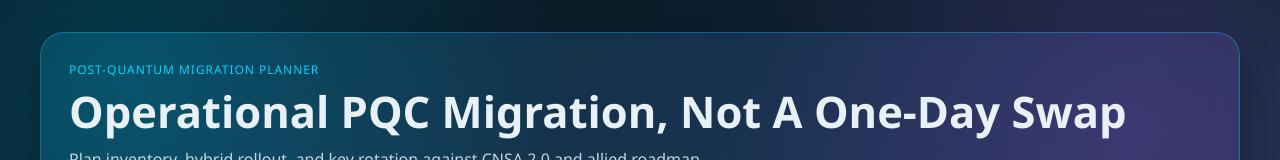
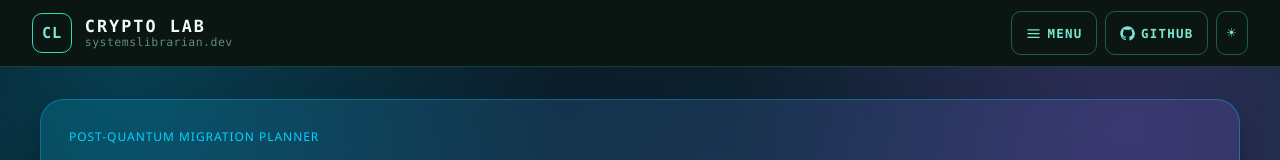
Before and after one commit to systemslibrarian/crypto-lab-pq-rotation, a website built with Vite: page index.html in a window 1280 px wide. Shown: the top 160 px of the page. Built offline with nearby package versions, Linux system fonts and the light colour scheme; what @noble/post-quantum would draw is missing.

Commit message:
Apply accessible shared Crypto Lab header (single banner, AA contrast)
Co-Authored-By: Claude Opus 4.8 (1M context) <noreply@anthropic.com>

```diff
--- a/index.html
+++ b/index.html
@@ -11,6 +11,110 @@
     <title>crypto-lab-pq-rotation</title>
   </head>
   <body>
+<!-- BEGIN crypto-lab shared header — managed; edit shared-header.html + re-run reapply-header.py
+     Identical on every lab. Self-contained styles. Accents use each demo's own
+     --accent CSS variable (teal #35d6bb fallback). The ONLY per-repo value is the
+     repo name (crypto-lab-pq-rotation) in the GitHub link.
+     Source of truth: github.com/systemslibrarian/crypto-lab/shared-header.html -->
+<style>
+  .cl-topbar{
+    /* The bar is always dark (#0b1512) regardless of page theme, so header
+       text must always be light. Mix each lab's --accent toward near-white so
+       the hue still tints the brand but contrast stays >=4.5:1 on the bar even
+       when a lab's accent is dark (e.g. a light-theme #1a56db). */
+    --cl-ink: color-mix(in srgb, var(--accent, #35d6bb) 60%, #eafff8);
+    display:flex;align-items:center;justify-content:space-between;gap:1rem;
+    padding:.7rem clamp(.9rem,3vw,2rem);
+    background:#0b1512;
+    border-bottom:1px solid color-mix(in srgb, var(--accent, #35d6bb) 22%, transparent);
+    font-family:ui-monospace,"SFMono-Regular",Menlo,Consolas,monospace;
+    position:sticky;top:0;z-index:1000;
+  }
+  .cl-brand{display:flex;align-items:center;gap:.8rem;text-decoration:none}
+  .cl-badge{
+    flex:0 0 auto;display:grid;place-items:center;width:40px;height:40px;
+    border:1.5px solid var(--accent, #35d6bb);border-radius:10px;
+    color:var(--cl-ink);font-weight:700;font-size:.95rem;letter-spacing:.05em;
+  }
+  .cl-brand-text{display:flex;flex-direction:column;line-height:1.15}
+  .cl-title{color:#eafff8;font-weight:700;font-size:1.05rem;letter-spacing:.12em}
+  .cl-sub{color:#5e8b80;font-size:.72rem;letter-spacing:.04em}
+  .cl-actions{display:flex;align-items:center;gap:.5rem}
+  .cl-btn{
+    display:inline-flex;align-items:center;gap:.4rem;
+    padding:.5rem .85rem;border-radius:10px;
+    border:1px solid color-mix(in srgb, var(--accent, #35d6bb) 38%, transparent);
+    background:transparent;color:var(--cl-ink);cursor:pointer;
+    font:inherit;font-size:.78rem;font-weight:700;letter-spacing:.1em;
+    text-transform:uppercase;text-decoration:none;transition:background .15s,border-color .15s,color .15s;
+  }
+  .cl-btn:hover{
+    background:color-mix(in srgb, var(--accent, #35d6bb) 14%, transparent);
+    border-color:var(--accent, #35d6bb);color:#eafff8;
+  }
+  .cl-btn svg{width:15px;height:15px}
+  .cl-icon{padding:.5rem .6rem;font-size:.95rem}
+  /* hide each lab's own in-page theme toggle — the bar's toggle replaces it.
+     element stays in the DOM so the lab's theme JS keeps working. */
+  body :is(#theme-toggle,#themeToggle,.theme-toggle,.theme-toggle-btn,[data-theme-toggle]):not(#cl-theme-toggle){display:none!important}
+  @media(max-width:560px){
+    .cl-sub{display:none}
+    .cl-btn span{display:none}
+    .cl-btn svg{margin:0}
+  }
+</style>
+<header class="cl-topbar" role="banner" aria-label="Crypto Lab">
+  <a class="cl-brand" href="https://crypto-lab.systemslibrarian.dev/" aria-label="Crypto Lab home">
+    <span class="cl-badge">CL</span>
+    <span class="cl-brand-text">
+      <span class="cl-title">CRYPTO LAB</span>
+      <span class="cl-sub">systemslibrarian.dev</span>
+    </span>
+  </a>
+  <nav class="cl-actions" aria-label="Crypto Lab navigation">
+    <a class="cl-btn" href="https://crypto-lab.systemslibrarian.dev/">
+      <svg viewBox="0 0 24 24" fill="none" stroke="currentColor" stroke-width="2" stroke-linecap="round" aria-hidden="true"><line x1="3" y1="6" x2="21" y2="6"/><line x1="3" y1="12" x2="21" y2="12"/><line x1="3" y1="18" x2="21" y2="18"/></svg>
+      <span>Menu</span>
+    </a>
+    <a class="cl-btn" href="https://github.com/systemslibrarian/crypto-lab-pq-rotation" target="_blank" rel="noopener">
+      <svg viewBox="0 0 24 24" fill="currentColor" aria-hidden="true"><path d="M12 .5C5.7.5.5 5.7.5 12c0 5.1 3.3 9.4 7.9 10.9.6.1.8-.2.8-.6v-2c-3.2.7-3.9-1.4-3.9-1.4-.5-1.3-1.3-1.7-1.3-1.7-1.1-.7 0-.7 0-.7 1.2.1 1.8 1.2 1.8 1.2 1 1.8 2.7 1.3 3.4 1 .1-.8.4-1.3.7-1.6-2.6-.3-5.3-1.3-5.3-5.7 0-1.3.5-2.3 1.2-3.1-.1-.3-.5-1.5.1-3.1 0 0 1-.3 3.3 1.2a11.4 11.4 0 0 1 6 0C17.3 5 18.3 5.3 18.3 5.3c.6 1.6.2 2.8.1 3.1.8.8 1.2 1.8 1.2 3.1 0 4.4-2.7 5.4-5.3 5.7.4.4.8 1.1.8 2.2v3.3c0 .4.2.7.8.6 4.6-1.5 7.9-5.8 7.9-10.9C23.5 5.7 18.3.5 12 .5z"/></svg>
+      <span>GitHub</span>
+    </a>
+    <button class="cl-btn cl-icon" id="cl-theme-toggle" type="button" aria-label="Toggle color theme" title="Toggle theme">☀</button>
+  </nav>
+</header>
+<script>
+  (function () {
+    var t = document.getElementById('cl-theme-toggle');
+    if (t) {
+      var cur = function(){ return document.documentElement.getAttribute('data-theme') === 'light' ? 'light' : 'dark'; };
+      var paint = function(){ t.textContent = cur() === 'light' ? '☾' : '☀'; };
+      paint();
+      t.addEventListener('click', function () {
+        var next = cur() === 'light' ? 'dark' : 'light';
+        document.documentElement.setAttribute('data-theme', next);
+        try { localStorage.setItem('theme', next); } catch (e) {}
+        paint();
+      });
+    }
+    // A page may have only one banner landmark. This shared site header is it;
+    // demote any banner a lab also declared on its own page header (explicit
+    // role="banner", or an implicit <header> child of <body>) so landmarks stay unique.
+    function dedupeBanner() {
+      var bar = document.querySelector('.cl-topbar');
+      if (!bar) return;
+      document.querySelectorAll('[role="banner"]').forEach(function (el) {
+        if (el !== bar) el.setAttribute('role', 'group');
+      });
+      Array.prototype.forEach.call(document.body ? document.body.children : [], function (el) {
+        if (el.tagName === 'HEADER' && el !== bar && !el.hasAttribute('role')) el.setAttribute('role', 'group');
+      });
+    }
+    if (document.readyState === 'loading') document.addEventListener('DOMContentLoaded', dedupeBanner);
+    else dedupeBanner();
+  })();
+</script>
+<!-- END crypto-lab shared header -->
     <div id="app"></div>
     <script type="module" src="/src/main.ts"></script>
   </body>
```
